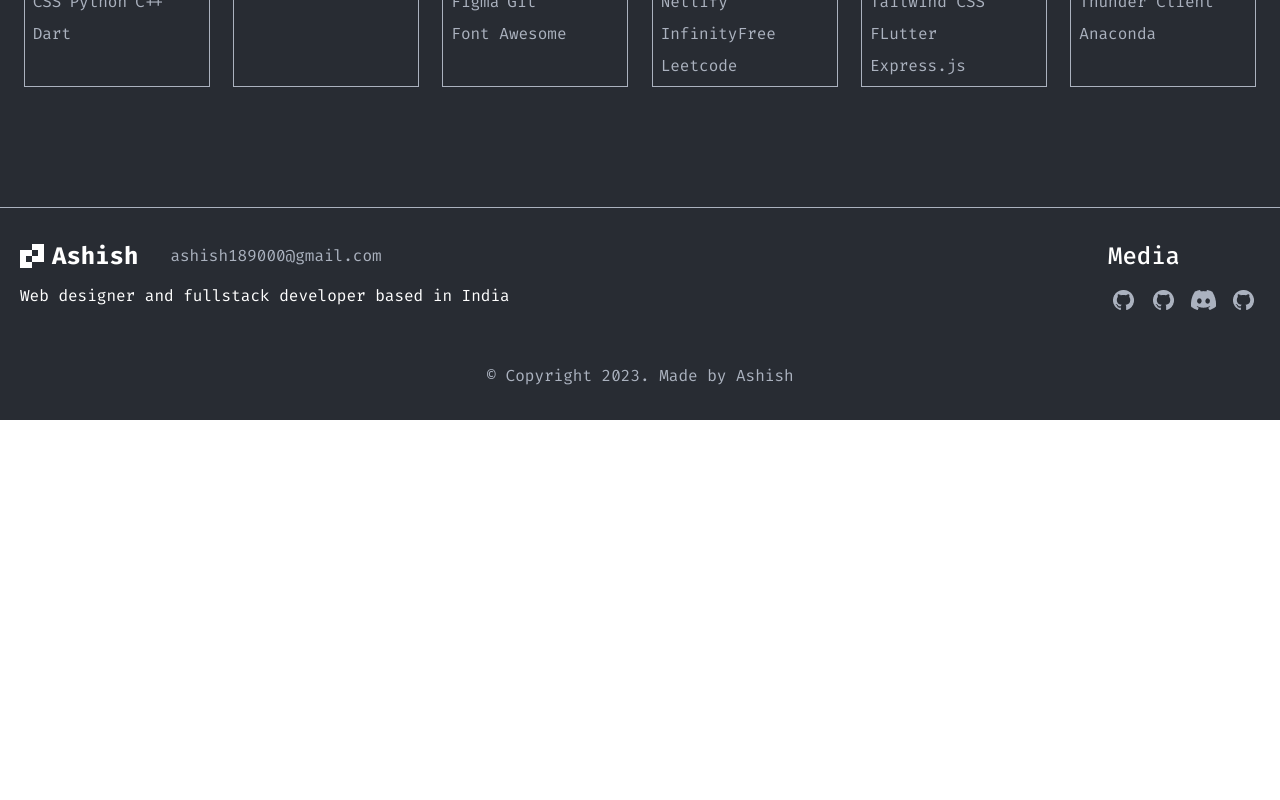
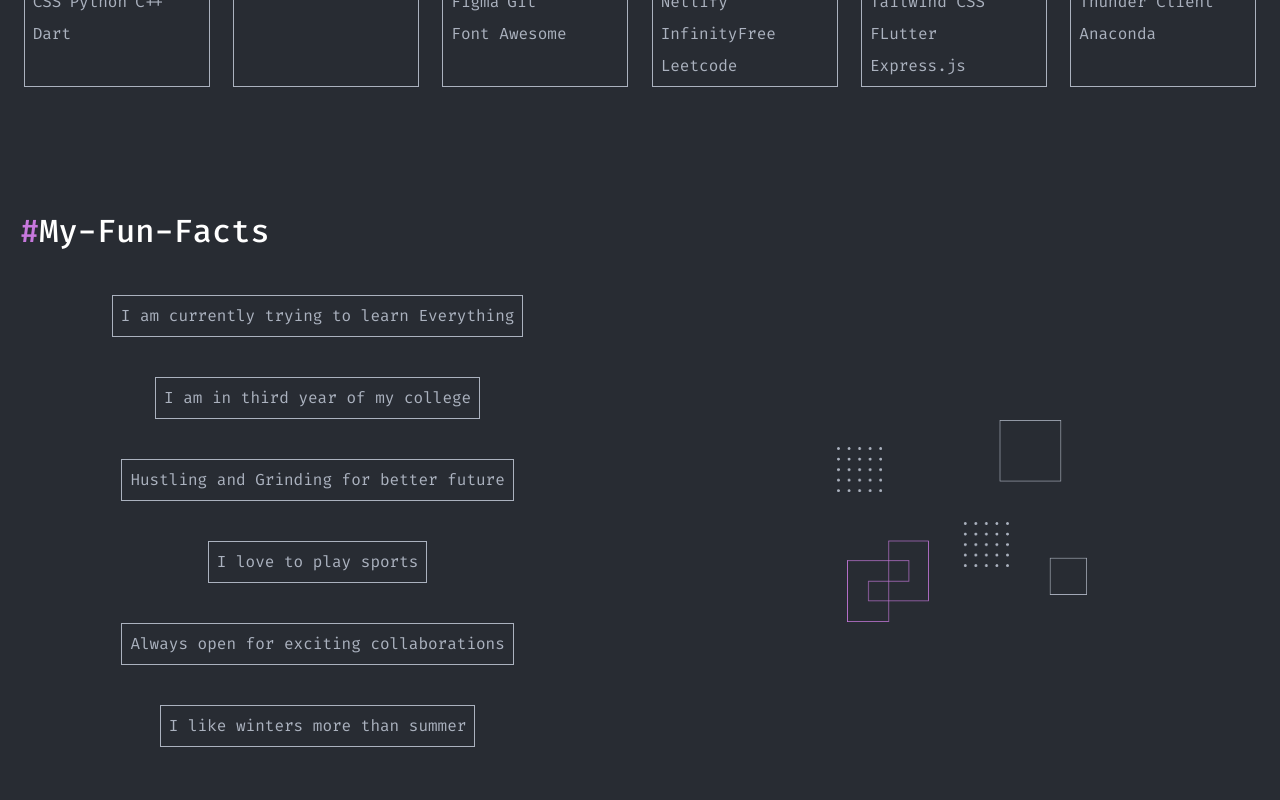
Before and after one commit to AshishGupta18/ash-dev, a React (Create React App) app: page /about in a window 1280 px wide. Shown: the part 980-1780 px from the top of the page. Before the commit the page ends 1400 px from the top, so only its background shows below. Built offline with nearby package versions, Linux system fonts and the light colour scheme.

Commit message:
completed about page

```diff
--- a/src/components/fun_facts/fun_facts.jsx
+++ b/src/components/fun_facts/fun_facts.jsx
@@ -1,9 +1,42 @@
 import React from 'react'
 
-const fun_facts = () => {
+const Fun_facts = () => {
   return (
-    <div>fun_facts</div>
+    <div className='px-5 max-w-[1560px] mx-auto pt-20 py-10'>
+        <div className=" text-white font-medium text-[32px] mb-12">
+
+            <span className="text-[#C778DD]">#</span>My-Fun-Facts
+
+        <div className="flex justify-between items-center flex-wrap mt-10 ">
+            {/* left */}
+            <div className="flex justify-center gap-y-10 md:justify-around gap-4 w-full md:w-[48%] flex-wrap">
+                <div className="fact border border-[#ABB2BF] p-2 text-[#ABB2BF] text-base font-normal">
+                    I am currently trying to learn Everything
+                </div>
+                <div className="fact border border-[#ABB2BF] p-2 text-[#ABB2BF] text-base font-normal">
+                   I am in third year of my college
+                </div>
+                <div className="fact border border-[#ABB2BF] p-2 text-[#ABB2BF] text-base font-normal">
+                    Hustling and Grinding for better future
+                </div>
+                <div className="fact border border-[#ABB2BF] p-2 text-[#ABB2BF] text-base font-normal">
+                    I love to play sports
+                </div>
+                <div className="fact border border-[#ABB2BF] p-2 text-[#ABB2BF] text-base font-normal">
+                    Always open for exciting collaborations
+                </div>
+                <div className="fact border border-[#ABB2BF] p-2 text-[#ABB2BF] text-base font-normal">
+                I like winters more than summer
+                </div>
+            </div>
+            {/* right */}
+            <div className="flex justify-center items-center w-full md:w-[48%]">
+                <img src={require("../skills_section/imgs/shapes.png")} className="w-[250px]" alt="" />
+            </div>
+        </div>
+        </div>
+    </div>
   )
 }
 
-export default fun_facts
+export default Fun_facts
--- a/src/pages/About_page.jsx
+++ b/src/pages/About_page.jsx
@@ -1,11 +1,11 @@
 import About from "../components/about_page_about_section/About";
 import Skills from "../components/skills_section_about_page/Skills";
-import fun_facts from "../components/fun_facts/fun_facts";
+import Fun_facts from "../components/fun_facts/Fun_facts";
 const About_page = () => {
   return <>
 <About/>
 <Skills/>
-<fun_facts/>
+<Fun_facts/>
 </>;
 };
 export default About_page;
```
